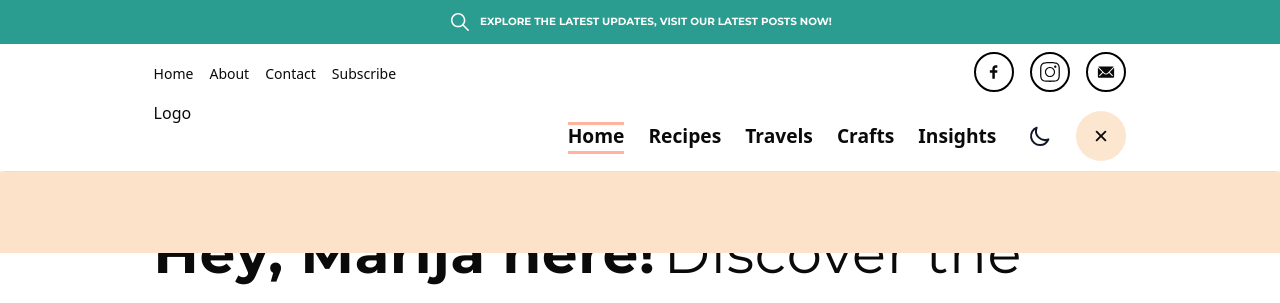
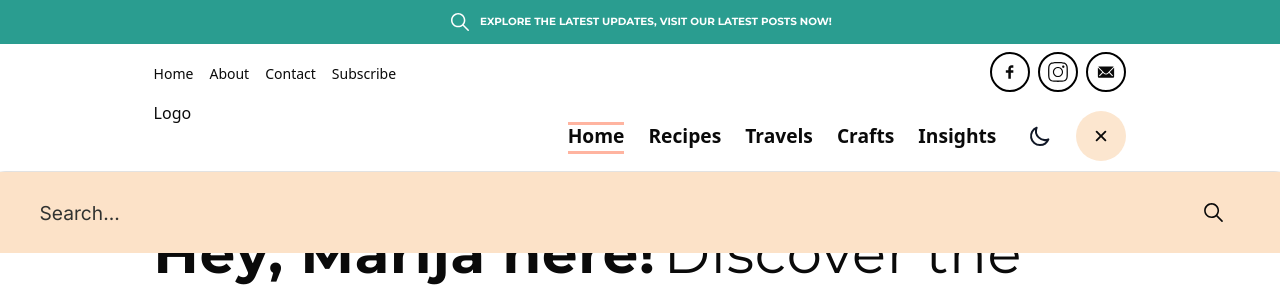
Before and after one commit to AmauriMarcos/perfect-mismatch, a Next.js app: page / in a window 1280 px wide. Both pictures are taken after a click on the element 1101 px from the left and 136 px from the top of the page. Shown: the top 303 px of the page. Built offline with nearby package versions, Linux system fonts and the light colour scheme.

Commit message:
Added searchBar inside new nav layout

```diff
--- a/src/components/Navbar/Navbar.tsx
+++ b/src/components/Navbar/Navbar.tsx
@@ -16,12 +16,39 @@ const Navbar = () => {
   const [isChecked, setIsChecked] = useState(false);
   const [openSearch, setOpenSearch] = useState(false);
   const [stickyClass, setStickyClass] = useState('relative');
-  const [windowWidth, setWindowWidth] = useState(window.innerWidth);
+  const [windowWidth, setWindowWidth] = useState(0); // Initialize with a default value
   const pathname = usePathname();
 
-  const toggleSearch = () => {
-    setOpenSearch((prev) => !prev);
-  }
+  useEffect(() => {
+    if (typeof window !== "undefined") {
+      setWindowWidth(window.innerWidth); // Set initial width
+
+      const handleWindowResize = () => {
+        setWindowWidth(window.innerWidth);
+      };
+
+      window.addEventListener("resize", handleWindowResize);
+
+      return () => {
+        window.removeEventListener("resize", handleWindowResize);
+      };
+    }
+  }, []);
+
+  useEffect(() => {
+    if (typeof window !== "undefined") {
+      const stickNavbar = () => {
+        const windowHeight = window.scrollY;
+        windowHeight > 40 ? setStickyClass("sticky") : setStickyClass("relative");
+      };
+
+      window.addEventListener("scroll", stickNavbar);
+
+      return () => {
+        window.removeEventListener("scroll", stickNavbar);
+      };
+    }
+  }, []);
 
   const items = [
     { id: 1, name: "Home", path: "/" },
@@ -38,33 +65,9 @@ const Navbar = () => {
     { id: 4, name: "Subscribe", path: "/subscribe" },
   ];
 
-  useEffect(() => {
-    window.addEventListener('scroll', stickNavbar);
-
-    return () => {
-      window.removeEventListener('scroll', stickNavbar);
-    };
-  }, []);
-
-  const stickNavbar = () => {
-    if (window !== undefined) {
-      let windowHeight = window.scrollY;
-      windowHeight > 40 ? setStickyClass('sticky') : setStickyClass('relative'); // Pass a string
-    }
+  const toggleSearch = () => {
+    setOpenSearch((prev) => !prev);
   };
-
-  useEffect(() => {
-    const handleWindowResize = () => {
-      setWindowWidth(window.innerWidth);
-    };
-
-    window.addEventListener('resize', handleWindowResize);
-
-    return () => {
-      window.removeEventListener('resize', handleWindowResize);
-    };
-  });
-
 
   return (
     <div className={`w-full flex flex-col ${stickyClass === 'sticky' && 'fixed'}`}>
@@ -94,7 +97,7 @@ const Navbar = () => {
               </li>
             ))}
           </ul>
-          <div className="flex gap-4 items-center">
+          <div className="flex gap-2 items-center">
             <div className="h-[40px] w-[40px] rounded-full border-2 border-solid border-[#000] flex items-center justify-center group cursor-pointer">
               <IconFacebook className="h-[20px] w-[20px] group-hover:rotate-12 transition-all duration-[350ms] ease-in-out"/>
             </div>
--- a/src/components/Navbar/SearchBar.tsx
+++ b/src/components/Navbar/SearchBar.tsx
@@ -1,5 +1,7 @@
-import React, { useEffect, useState } from 'react';
+import React, { useEffect, useState, useRef  } from 'react';
 import { Interface } from 'readline';
+import { IoIosSearch as IconSearch } from "react-icons/io";
+import { MdCleaningServices as IconClean} from "react-icons/md";
 
 interface SearchBarProps {
     openSearch: boolean; // Correct type is 'boolean'
@@ -8,6 +10,8 @@ interface SearchBarProps {
 
 const SearchBar: React.FC<SearchBarProps> = ({ openSearch, windowWidth }) => {
   const [stickyClass, setStickyClass] = useState('relative');
+  const [search, setSearch] = useState('');
+  const inputRef = useRef<HTMLInputElement>(null);
 
   useEffect(() => {
     const stickNavbar = () => {
@@ -26,12 +30,35 @@ const SearchBar: React.FC<SearchBarProps> = ({ openSearch, windowWidth }) => {
       window.removeEventListener('scroll', stickNavbar);
     };
   }, [openSearch]);
-/* ${windowWidth > 767 ? (stickyClass === 'sticky' ? 'top-[90px]' : 'top-[172px]') : 'h-[70px]'} */
+
+  const resetSearch = () => {
+    setSearch('');
+  }
+
+  useEffect(() => {
+    if (openSearch && inputRef.current) {
+      inputRef.current.focus();  // Focus the input when the search is opened
+    }
+  }, [openSearch]);
+
   return (
     <div
-      className={`absolute h-[81px] py-[15px] px-[6px] ${windowWidth > 767 ? (stickyClass === 'sticky' ? 'top-[90px]' : 'top-[172px]') : (stickyClass === 'sticky' ? 'top-[70px]' : 'top-[108px]')}  left-0 z-50 bg-[#FCE2C8] w-full flex flex-col justify-between`}
+      className={`absolute h-[81px] py-[15px] px-[30px] ${windowWidth > 767 ? (stickyClass === 'sticky' ? 'top-[90px]' : 'top-[172px]') : (stickyClass === 'sticky' ? 'top-[68px]' : 'top-[108px]')}  left-0 z-50 bg-[#FCE2C8] w-full flex flex-col justify-between`}
     >
-      {/* SearchBar content */}
+      <div className='w-full flex justify-between items-center'>
+        <form className='w-full flex items-center justify-between pr-[60px]'>
+                <input
+                    ref={inputRef}
+                    value={search}
+                    onChange={(e) => setSearch(e.target.value)}
+                    placeholder='Search...'
+                    className='placeholder:text-[1.2rem] placeholder:text-[#313331] h-[50px]  placeholder:font-inter w-full bg-transparent border-none pl-[9.5px]  text-[1.2rem] focus-visible:outline-none'
+                    type='text'
+                />
+                {search.length > 0 && < IconClean onClick={resetSearch} className='fill-gray-600 hover:rotate-12 transition-all duration-[350ms] ease-in-out cursor-pointer h-[20px] w-[20px]'/>}
+        </form>
+        <button className='mr-6'><IconSearch className='h-[25px] w-[25px]'/></button>
+      </div>
     </div>
   );
 };
```
